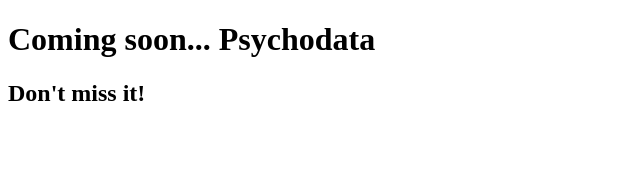
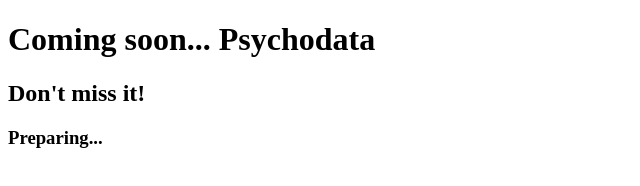
Before and after one commit to Iases22/git-101, a plain HTML site: page index.html in a window 1280 px wide. Shown: the whole page, without its empty margins (0-640 px from the left). Drawn offline with Linux system fonts and the light colour scheme.

Commit message:
Add 3rd heading

```diff
--- a/index.html
+++ b/index.html
@@ -4,5 +4,6 @@
 	<body>
 		<h1>Coming soon... Psychodata</h1>
 		<h2>Don't miss it!</h2>
+		<h3>Preparing...</h3>
 	</body>
 </html>
```
